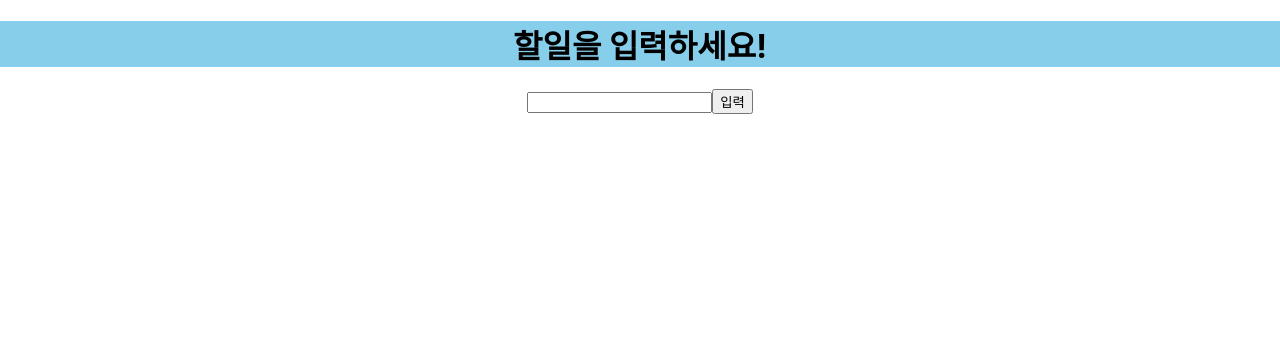
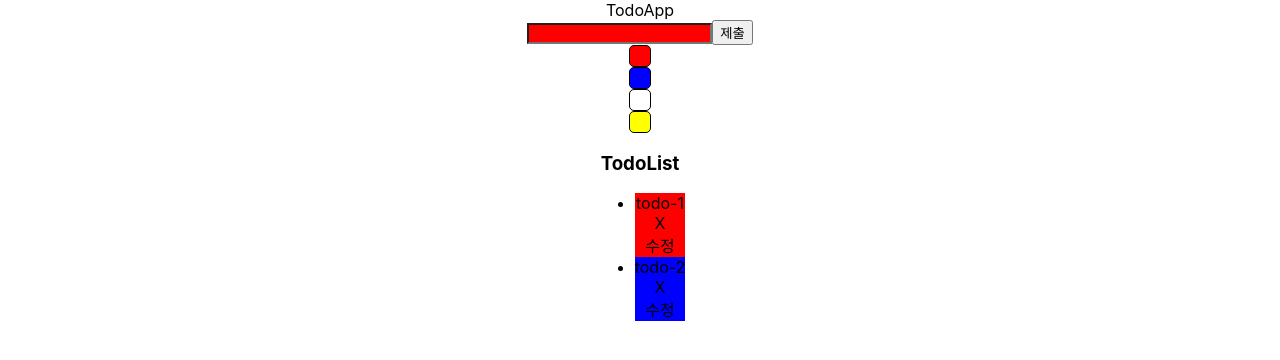
Before and after one commit to allllfo/PDA-React, a React (Create React App) app: page / in a window 1280 px wide. Shown: the top 360 px of the page. Built offline with nearby package versions, Linux system fonts and the light colour scheme.

Commit message:
feat : todo 페이지 완성_sampleCode

```diff
--- a/src/App.js
+++ b/src/App.js
@@ -11,6 +11,7 @@ import PrimeCalculator from './components/UseMemo';
 import { ThemeProvider } from './components/ThemeProvider';
 import ThemeButton from './components/ThemeButton';
 import Mypage from './components/MyPage';
+import TodoApp from './todo_example/TodoApp';
 
 function App() {
   const [visible, setVisible] =React.useState(true)
@@ -21,15 +22,14 @@ function App() {
       {/* <HelloWorld/> */}
       {/* <CaptionImage imgUrl="https://gongu.copyright.or.kr/gongu/wrt/cmmn/wrtFileImageView.do?wrtSn=9046601&filePath=L2Rpc2sxL25ld2RhdGEvMjAxNC8yMS9DTFM2L2FzYWRhbFBob3RvXzI0MTRfMjAxNDA0MTY=&thumbAt=Y&thumbSe=b_tbumb&wrtTy=10004" caption="구름그림"/> */}
        {/* <BlinkComponent text={"hello"}/>  */}
-
        {/* <FocusInputButton/> */}
-       <TodoInput/>
+       {/* <TodoInput/> */}
        {/* <PrimeCalculator/> */}
-
        {/* <ThemeProvider> */}
         {/* <ThemeButton/> */}
         {/* <Mypage/> */}
        {/* </ThemeProvider> */}
+       <TodoApp/>
 
     </div>
   );
--- /dev/null
+++ b/src/todo_example/TodoApp.css
@@ -0,0 +1,7 @@
+.todo-app {
+    display: flex;
+    flex-direction: column;
+    justify-content: center;
+    align-items: center;
+
+}
--- a/src/example/TodoApp.js
+++ b/src/todo_example/TodoApp.js
@@ -1,4 +1,4 @@
-import React, { useState } from 'react';
+import React, { useState, useCallback } from 'react';
 import './TodoApp.css';
 import TodoList from './TodoList';
 
@@ -26,6 +26,19 @@ export default function TodoApp() {
     title: 'todo-2',
     color: 'blue'
   }]);
+
+  const deleteTodo = useCallback((todoId) =>{
+    setTodoList(prev=>{
+        return prev.filter((todo) =>{
+            return todo.id !== todoId
+        })
+    })
+
+    // setTodoList(todoList.filter(todo=> {
+    //     return todoid !== todoId
+    // })) 이렇게 되면, 밑에 디펜던시에 setTodoList, todoList를 넣어줘야함 => 함수에 대한 정의가 빈번해진다. 따라서 위의 코드가 더 좋다.
+
+  }, [setTodoList]) // 바뀔 게 없으므로 얘만 넣어줌 , 성능을 고려한다면 최대한 재정의가 안되게 짜야한다.
 
   return (
     <div className="todo-app">
@@ -64,14 +77,14 @@ export default function TodoApp() {
       </div>
 
       <div>
-        {todoList.map((todo, idx)=>{
+        {/* {todoList.map((todo, idx)=>{
           return (
             <div key={todo.id} style={{backgroundColor: todo.color}}>
               {todo.title}
             </div>
           )
-        })}
-        {/* <TodoList /> */}
+        })} */}
+        <TodoList todoList={todoList} onDelete={deleteTodo}/>    {/* props로 저장 */}
       </div>
     </div>
   )
--- /dev/null
+++ b/src/todo_example/TodoItem.js
@@ -0,0 +1,51 @@
+import React, {useEffect, useState} from "react";
+
+export default function TodoItem({todo, remove, update}){ //delete가 예약어라 이름을 remove로 바꿈
+    const [mode, setMode] = useState('normal')
+
+    const [inputText, setInputText] = useState('');
+    useEffect(()=>{
+        setInputText(todo.title)
+    }, [todo])
+
+    return (
+        <li
+            style={{backgroundColor: todo.color}}>
+
+            <div>
+            {mode==='update' ? <input value={inputText} type="text"  />:
+             mode==='normal' ? todo.title : null}
+
+            </div>
+
+            <div onClick={(e)=>{ // 온클릭은 이벤트를 받기를 원하므로, 이렇게 전달해줘야 한다.
+                remove()//삭제되는 코드
+            }} style={{cursor:'pointer'}}>
+                X
+            </div>
+
+            <div onClick={(e)=>{
+                if (mode ==='normal'){
+                    setMode('update');
+                }else{
+                    update();
+                    setMode('normal');
+                }
+            }}>
+                수정
+            </div>
+        </li>
+      )
+}
+
+ {/* 얘는 온클릭에 리무브의 함수 호출 결과를 전달해준것.
+            <div onClick = {remove()}>
+                X
+            </div>
+            */}
+
+            {/* 얘는 함수 데이터 타입을 전달해준것.????
+            <div onClick = remove>
+                X
+            </div>
+            */}
--- /dev/null
+++ b/src/todo_example/TodoList.js
@@ -0,0 +1,24 @@
+import React, {useState, useEffect} from "react";
+import TodoItem from "./TodoItem";
+
+export default function TodoList({todoList, onDelete}) {
+    //const [todoList, setTodoList] = useState(props.todoList); // 초기값을 props에서 받아온 투두 리스트로 두고 싶을 때 이렇게 하면 잘 작동이 안함.
+
+    //const [todoList, setTodoList] = useState([]); -> 이렇게 하면 추가되는 코드는 TodoApp.js에서 관리하고, 그로 인해 추가되는 것들은TodoList에서 관리한다는 것은 말이 안된다. 즉, 단방향은 가능하지만, 양방향은 힘들다. 부모가 자식컴포넌트에게 값을 전달해주는건 가능하나, 그 반대는 순수 리액트에서는 불가능하다.
+    // useEffect(()=>{ // 초기 값이 들어감. 강사님은 props하고 value를 중복이라는 생각떄문에 굳이 일치시키진 않음. 흔한 패턴은 아니다.
+    //     setTodolist(todoList);//.
+    // }, [])
+
+    return(
+        <div>
+            <h3>TodoList</h3>
+            <ul>
+            {todoList.map((todo, idx)=>{
+          return (
+            <TodoItem key={todo.id} todo={todo} remove={()=>{onDelete(todo.id)}}/> //항상 위에서 아래로 내려줄 수 밖에 없음 따라서 todoApp에서, list로, list에서 item으로
+          )
+        })}
+            </ul>
+        </div>
+    )
+}
```
Also changed, not shown: src/example/TodoList.js (deleted), src/thumb_d_8F1534B5D2F1989B741543420CE7F02B.png (deleted).
